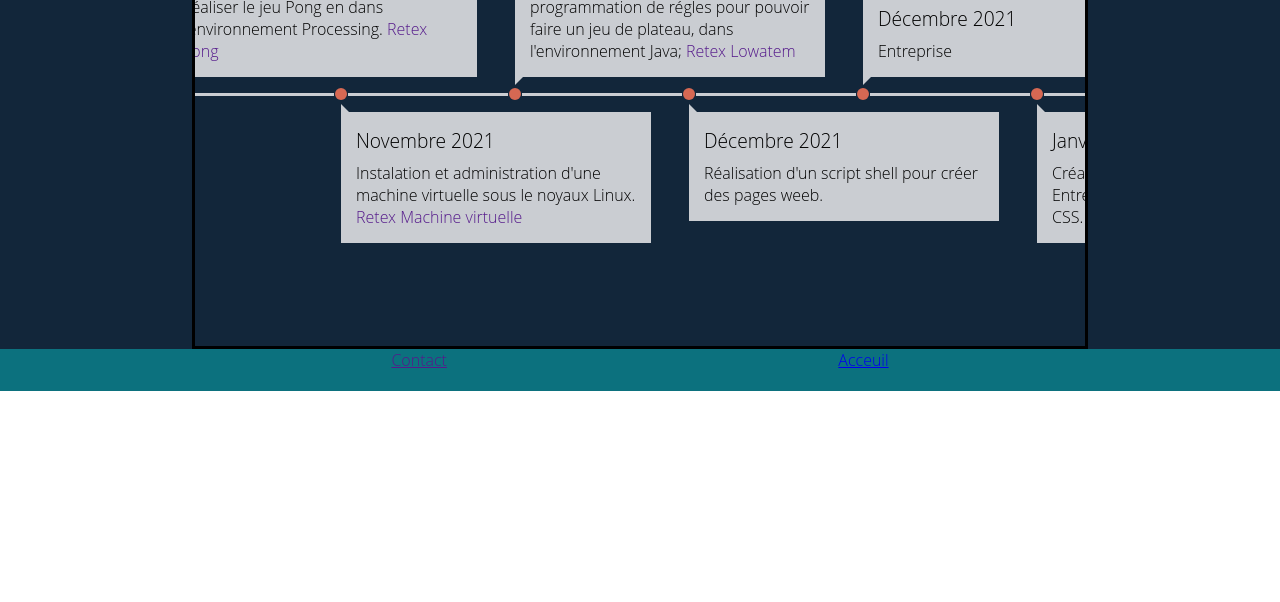
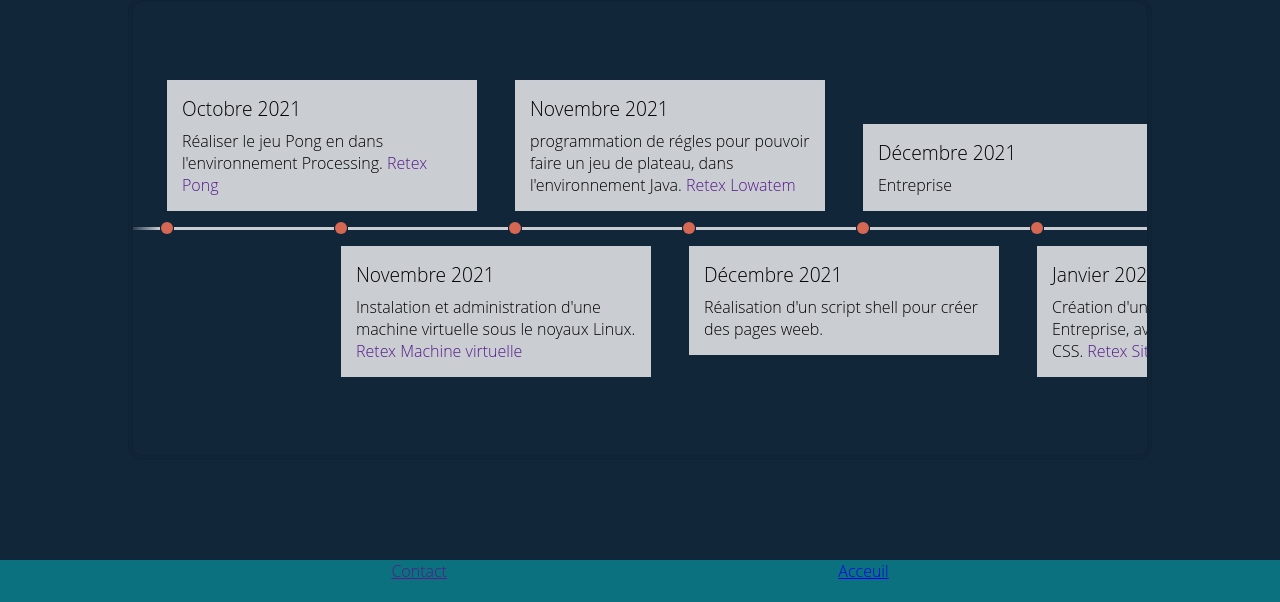
Before and after one commit to FisioG/FisioG.github.io, a plain HTML site: page saePPP.html in a window 1280 px wide. Shown: the part 664-1266 px from the top of the page. Before the commit the page ends 1055 px from the top, so only its background shows below. Drawn offline with Linux system fonts and the light colour scheme.

Commit message:
Amelioration frise des projets details couleurs...

```diff
--- a/frise.css
+++ b/frise.css
@@ -1,24 +1,44 @@
 /*-----Frise chronologique-----*/
-
-
+#P2 h1 {
+    font-size: 4vw ;
+    color : #f4edea;
+    text-decoration:underline overline;
+    padding-bottom: 20px;
+}
 /*Code la TimeLine par George Martsoukos*/
 
 .Frise {
     white-space: nowrap;
     overflow-x: hidden;
-    margin-left: 15%;
-    margin-right: 15%;
+    margin-left: 10%;
+    margin-right: 10%;
     display: flex;
     justify-content: center;
-    border: solid;
-    border-color: black;
+    border:double 5px;
+    border-color: #102335;
+    border-radius: 15px;
     overflow-x: scroll;
+
+}
+
+.Frise::-webkit-scrollbar {
+    height: auto;
+    width: auto;
+}
+.Frise::-webkit-scrollbar-track {
+    background-color: #b1dbcc;
+    border-radius: 15px;
+}
+.Frise::-webkit-scrollbar-thumb {
+    background-color: #66cac9;
+    box-shadow: inset 0 0 10px rgba(0, 0, 0,0.8);
+    border-radius: 15px;
 }
 
 .Frise ol {
     font-size: 0;
     width: 100vw;
-    padding: 250px 0;
+    padding: 225px 0;
     transition: all 30ms;
 }
 
@@ -31,15 +51,19 @@
     background: #CACDD2;
 }
 
-.Frise ol li:last-child {
+.Frise ol li:last-child { /* Correspond au dernier trait blanc*/
     width: 280px
 }
 
-.Frise ol li:not(:first-child) {
+.Frise ol li:first-child{
+    background : linear-gradient(to right, #cacdd200 80%,#cacdd2)
+}
+
+.Frise ol li:not(li:first-child) { /*Gère les traits blancs sauf le premier*/
     margin-left: 14px;
 }
 
-.Frise ol li:not(:last-child)::after {
+.Frise ol li:not(:last-child)::after { /* Gère les points des idées*/
     content: '';
     position: absolute;
     top: 50%;
@@ -63,36 +87,18 @@
     background: #CACDD2;
 }
 
-.Frise ol li div::before {
-    content: '';
-    position: absolute;
-    top: 100%;
-    left: 0;
-    width: 0;
-    height: 0;
-    border-style: solid;
-}
+
 
 .Frise ol li:nth-child(odd) div {
     top: -16px;
     transform: translateY(-100%);
 }
 
-.Frise ol li:nth-child(odd) div::before {
-    top: 100%;
-    border-width: 8px 8px 0 0;
-    border-color: #CACDD2 transparent;
-}
 
 .Frise ol li:nth-child(even) div {
     top: calc(100% + 16px);
 }
 
-.Frise ol li:nth-child(even) div::before {
-    top: -8px;
-    border-width: 8px 0 0 8px;
-    border-color: transparent #CACDD2;
-}
 
 .Frise time {
     display: block;
--- a/saePPP.css
+++ b/saePPP.css
@@ -138,7 +138,8 @@ footer {
     background-color: #12263a;
     width: 100%;
     height: max-content;
-
+    padding-top: 100px;
+    padding-bottom: 100px;
 
 }
 
--- a/saePPP.html
+++ b/saePPP.html
@@ -84,7 +84,7 @@
                     </li>
                     <li>
                         <div>
-                            <time> Novembre 2021</time> programmation de régles pour pouvoir faire un jeu de plateau, dans l'environnement Java;
+                            <time> Novembre 2021</time> programmation de régles pour pouvoir faire un jeu de plateau, dans l'environnement Java.
                             <a href="" target="_blank">Retex Lowatem</a>
                         </div>
                     </li>
```
